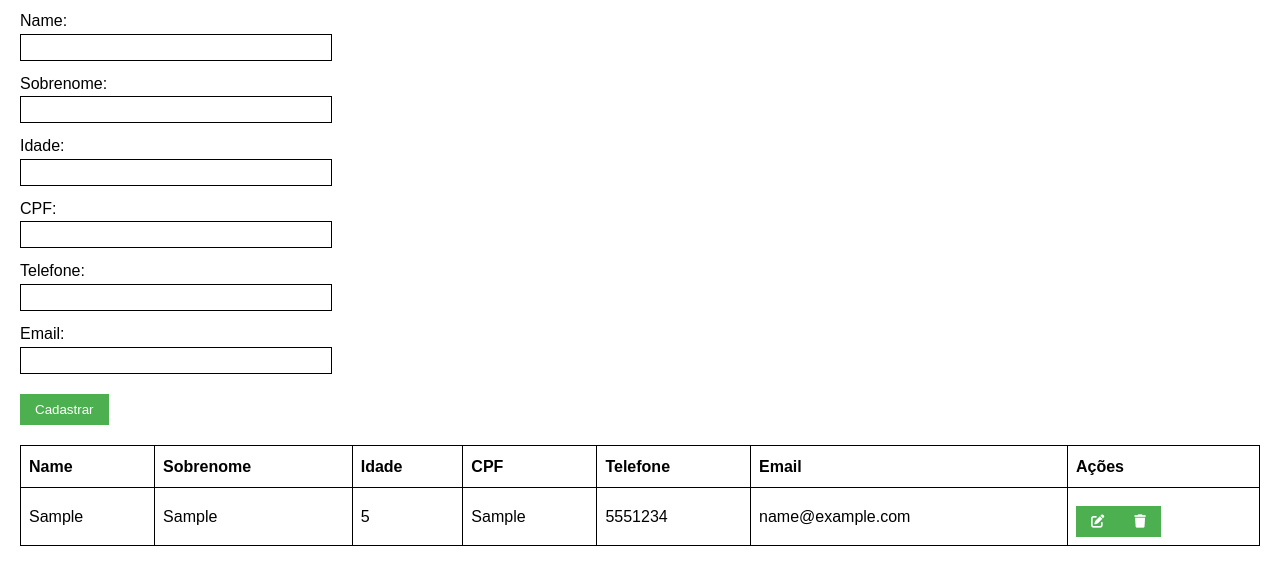
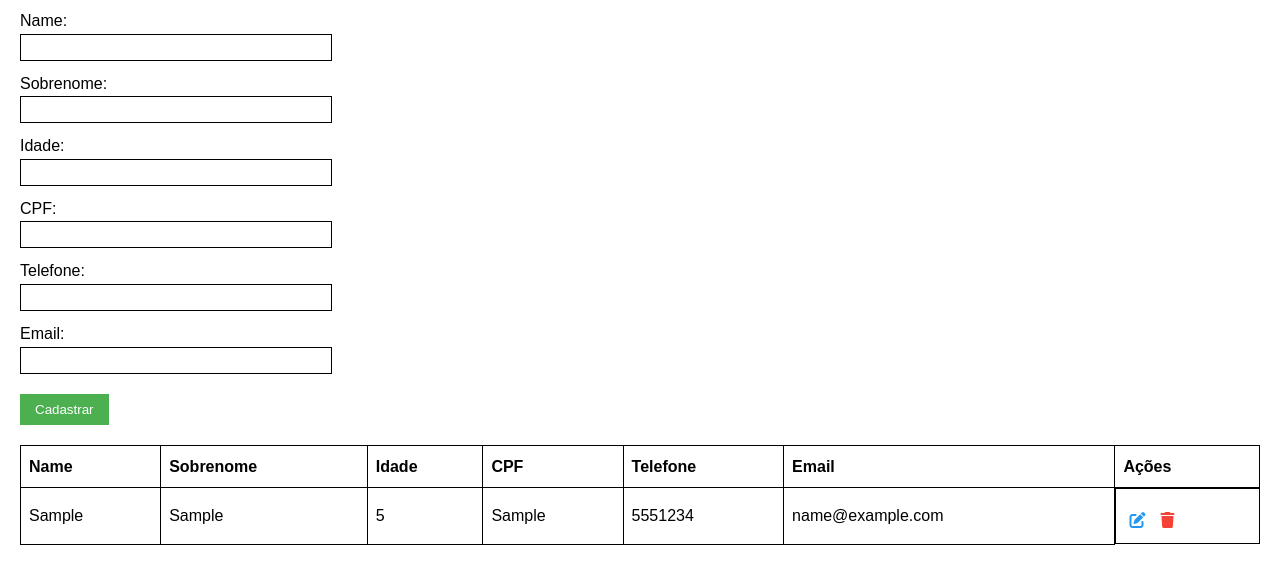
Before and after one commit to fjsssec/Cadastro-fjss, a plain HTML site: page index.html in a window 1280 px wide. Both pictures are taken after typing "Sample", "Sample", "5", "Sample", "5551234", "name@example.com" into the empty fields and a click on the button "Cadastrar". Shown: the part 86-670 px from the top of the page. Drawn offline with Linux system fonts and the light colour scheme.

Commit message:
Update style.css

```diff
--- a/src/style.css
+++ b/src/style.css
@@ -36,3 +36,33 @@ button {
 button:hover {
     background-color: #45a049;
 }
+
+.action-buttons {
+    display: flex;
+    gap: 5px;
+}
+
+.action-btn {
+    background: none;
+    border: none;
+    cursor: pointer;
+    font-size: 16px;
+    padding: 5px;
+}
+
+.edit-btn {
+    color: #2196F3;
+}
+
+.delete-btn {
+    color: #f44336;
+}
+
+.save-btn {
+    color: #4CAF50;
+}
+
+#cancelEditBtn {
+    background-color: #f44336;
+    margin-left: 10px;
+}
```
